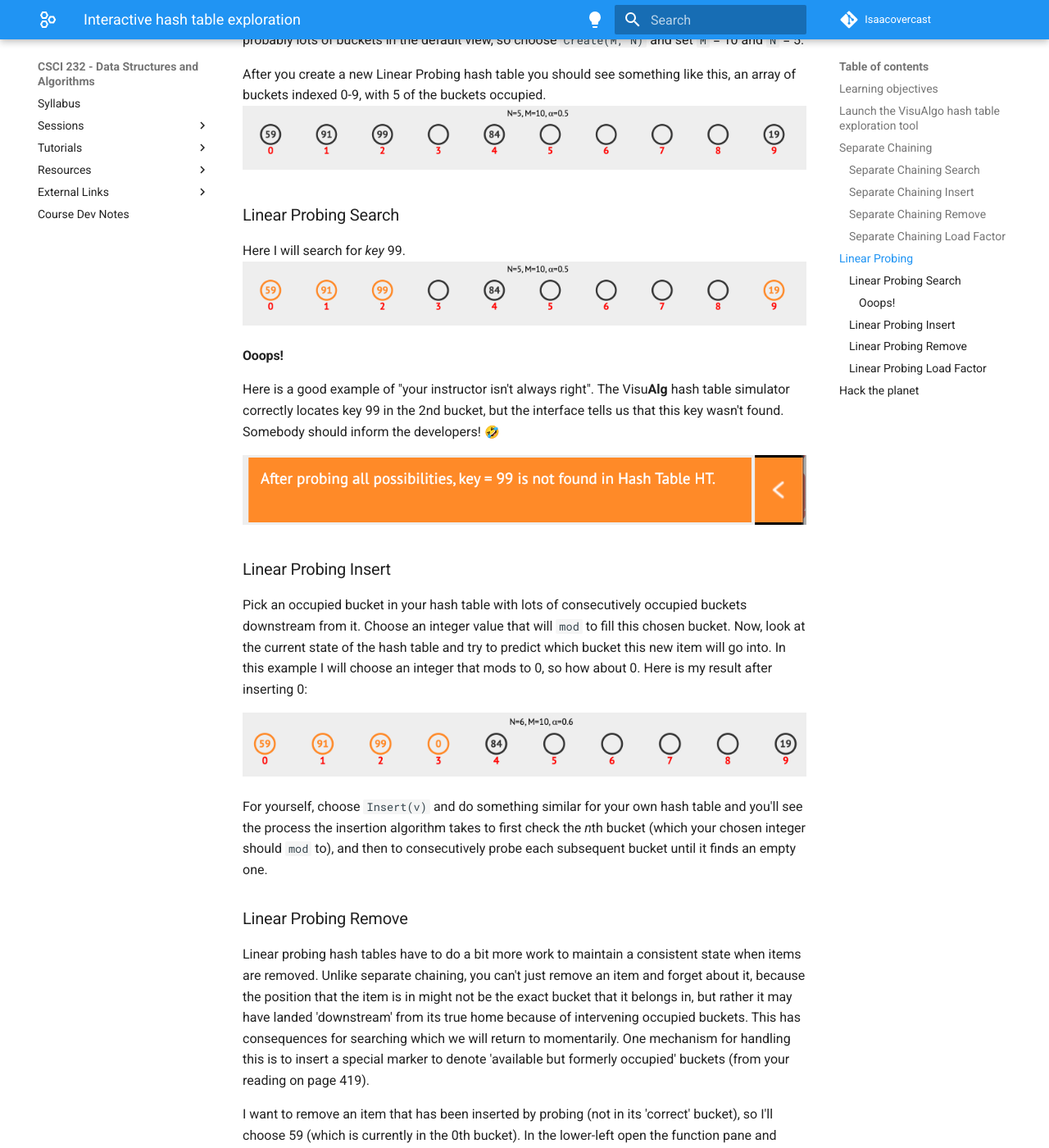
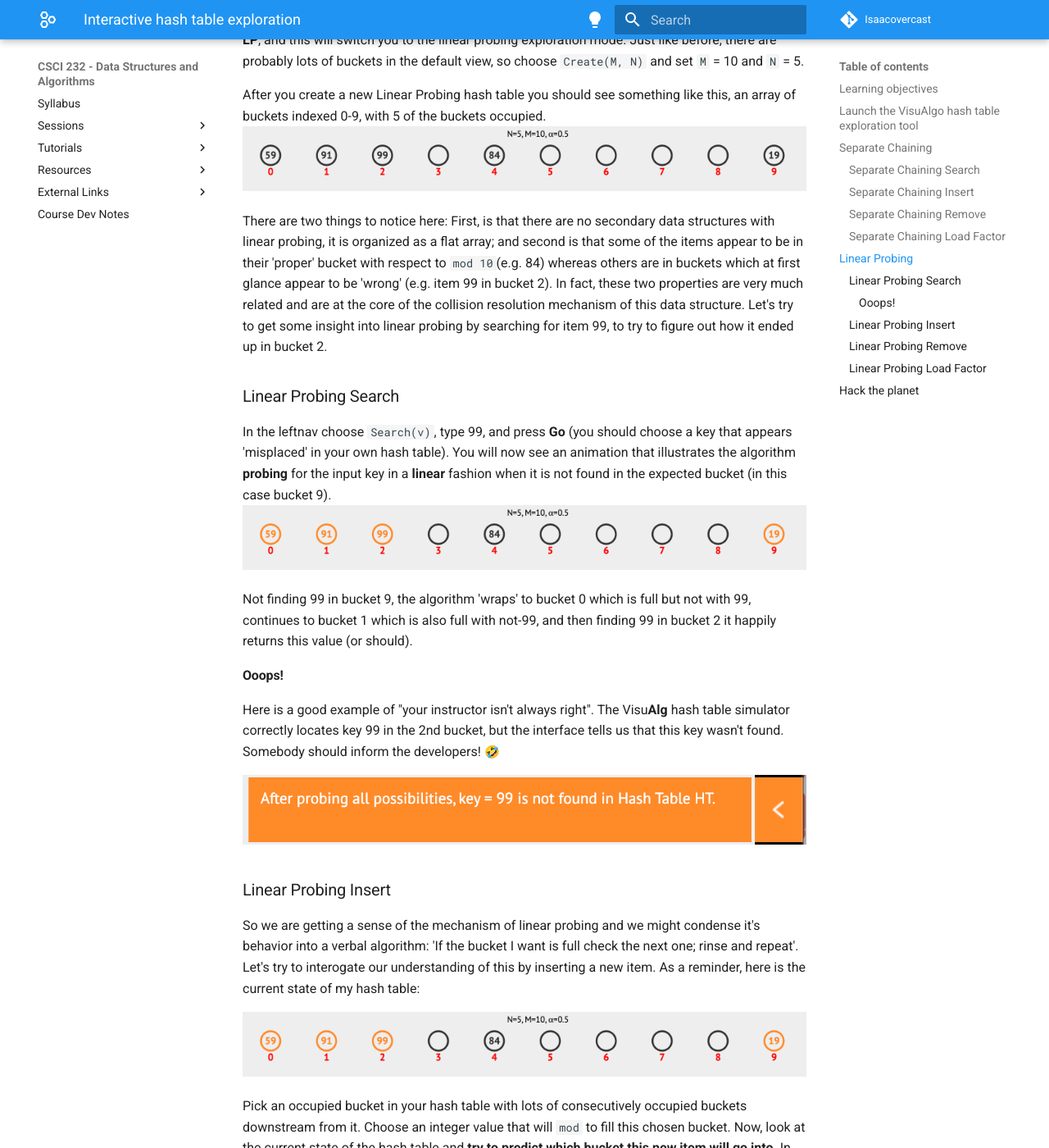
Before and after one commit to isaacovercast/CSCI232, an MkDocs documentation site: the page built from docs/tutorials/1.0-interactive-hash-tables.md, in a window 1280 px wide and 1400 px high, scrolled down 4596 px. Shown: the whole window at 82% size. Built offline with MkDocs 1.6.1 and Material for MkDocs 9.7.7, drawn with Linux system fonts in a browser that asks for light colours; nearby versions of some CDN libraries; emoji names are drawn with the system emoji font; a style sheet for code colours, icons or effects is not loaded; some of the changed text lies outside the part shown.

Commit message:
finish interactive hash table tutorial

```diff
--- a/docs/tutorials/1.0-interactive-hash-tables.md
+++ b/docs/tutorials/1.0-interactive-hash-tables.md
@@ -94,8 +94,8 @@
 
 ### Separate Chaining Remove
 
-Stick with bucket in your hash table with the most items (the one we have
-been using so far) and pick and item in the bucket that you want to remove
+Stick with the bucket in your hash table with the most items (the one we have
+been using so far) and pick an item in the bucket that you want to remove
 (I'll remove 42). In  the lower-left open the function pane and choose
 `Remove(v)`, enter 42, and push **Go**. You'll see the animation of the
 algorithm that defines item removal.
@@ -107,14 +107,14 @@
 walks the list searching for the item to remove. Not finding it, the program
 informs you the item is not found in the hash table and quits. At this point,
 in a python program it would throw a `KeyError` which you would have to handle
-somehow.
+somehow (or not).
 
 ![Separate Chaining Remove Bad](./VisuAlgo-SC-RemoveBad.png)
 
 ### Separate Chaining Load Factor
 The Visu**Algo** interface also does a nice thing in automatically calculating
 and presenting the **Load Factor** of this hash table. Recall from the reading
-that load factor is defined as the the average number of items per bucket (more
+that load factor is defined as the average number of items per bucket (more
 specifically it is the ratio of the total number of items in the hash
 table divided by the length of the bucket array). In Visu**Algo** this is
 denoted as *α* with *α* = *N*/*M*.
@@ -156,9 +156,27 @@
 like this, an array of buckets indexed 0-9, with 5 of the buckets occupied.
 ![Linear Probing Start](./VisuAlgo-LP.png)
 
+There are two things to notice here: First, is that there are no
+secondary data structures with linear probing, it is organized as a flat
+array; and second is that some of the items appear to be in their 'proper'
+bucket with respect to `mod 10`(e.g. 84) whereas others are in buckets which
+at first glance appear to be 'wrong' (e.g. item 99 in bucket 2). In fact,
+these two properties are very much related and are at the core of the
+collision resolution mechanism of this data structure. Let's try to get
+some insight into linear probing by searching for item 99, to try to figure
+out how it ended up in bucket 2.
+
 ### Linear Probing Search
-Here I will search for *key* 99.
+In the leftnav choose `Search(v)`, type 99, and press **Go** (you should
+choose a key that appears 'misplaced' in your own hash table). You will now
+see an animation that illustrates the algorithm **probing** for the input
+key in a **linear** fashion when it is not found in the expected bucket (in
+this case bucket 9).
 ![Linear Probing Search](./VisuAlgo-LP-Search.png)
+
+Not finding 99 in bucket 9, the algorithm 'wraps' to bucket 0 which is full
+but not with 99, continues to bucket 1 which is also full with not-99, and then
+finding 99 in bucket 2 it happily returns this value (or should).
 
 #### Ooops!
 Here is a good example of "your instructor isn't always right". The Visu**Alg**
@@ -169,10 +187,18 @@
 ![Linear Probing Search Oops](./VisuAlgo-LP-SearchOops.png)
 
 ### Linear Probing Insert
+So we are getting a sense of the mechanism of linear probing and we might
+condense it's behavior into a verbal algorithm: 'If the bucket I want is
+full check the next one; rinse and repeat'. Let's try to interogate our
+understanding of this by inserting a new item. As a reminder, here is the
+current state of my hash table:
+
+![Linear Probing Search](./VisuAlgo-LP-Search.png)
+
 Pick an occupied bucket in your hash table with lots of consecutively
 occupied buckets downstream from it. Choose an integer value that will `mod`
 to fill this chosen bucket. Now, look at the current state of the hash table
-and try to predict which bucket this new item will go into. In this example I
+and **try to predict which bucket this new item will go into**. In this example I
 will choose an integer that mods to 0, so how about 0. Here is my result after
 inserting 0:
 
@@ -195,9 +221,9 @@
 
 I want to remove an item that has been inserted by probing (not in its
 'correct' bucket), so I'll choose 59 (which is currently in the 0th bucket).
-In the lower-left open the function pane and choose `Remove(v)`, enter 59 and
-click **GO**. You'll see the algorithm check the 9th bucket, wrap around to the
-0th before it finds the correct item to remove.
+In the lower-left open the function pane and choose `Remove(v)`, enter 59, and
+click **GO**. You'll see the algorithm check the 9th bucket, and wrap around to
+the 0th before it finds the correct item to remove.
 
 ![Linear Probing Remove](./VisuAlgo-LP-Remove.png)
 
@@ -205,13 +231,14 @@
 Let's see how it handles searching and inserting with this pseudo-vacant bucket.
 
 For me, I will now try searching for 99 (in the 2nd bucket). I want the search
-algorithm to 'skip over' the **DEL** bucket in the search. It's empty, but
-not occupied.
+algorithm to 'skip over' the **DEL** bucket in the search because it's empty,
+but not occupied, and indeed this is what happens.
 
 ![Linear Probing Search Post Remove](./VisuAlgo-LP-SearchPostRemove.png)
 
-Now what happens if I try to insert 29? Think to yourself where this item
-will land in the hash table.
+Now lets try to insert a value that we expect will land in the 0th bucket.
+If I choose to insert 29, **think to yourself where this item will land** in
+the hash table. Let's try it.
 
 ![Linear Probing Insert Post Remove](./VisuAlgo-LP-InsertPostRemove.png)
 
@@ -220,12 +247,21 @@
 bucket 9, which is the vacant 0 bucket in this case. It's all quite clever!
 
 One last experiment is to try removing an item that doesn't exit. For me lets
-try to remove 42, the 2nd bucket (where 42 'belongs') is full and there
+try to remove 92, the 2nd bucket (where 92 'belongs') is full and there
 several full buckets downstream so it should be interesting. (**NB:** Like
 `search`, `remove` should also skip **DEL** buckets, but we don't validate
 this behavior here).
 
 ![Linear Probing Remove Bad](./VisuAlgo-LP-RemoveBad.png)
+
+At first you can see the expected behavior, that it checks bucket 2 and, not
+finding the target value, begins probing downstream buckets. When it reaches
+the first empty bucket (in this case 5), it stops and returns '92 not found'.
+It might at first seem counterintuitive that the algorithm would not have to
+'check' all buckets (just in case?), but in fact the organization of this
+data structure is such that **if** 92 is in the hash table, it is guaranteed
+to be discoverable by the method of linear probing before an empty bucket is
+reached. Magic.
 
 ### Linear Probing Load Factor
 The Visu**Algo** interface is still showing us the load factor (α), which
```
Also changed, not shown: other parts of docs/tutorials/1.0-interactive-hash-tables.md (+1 -1 lines).
